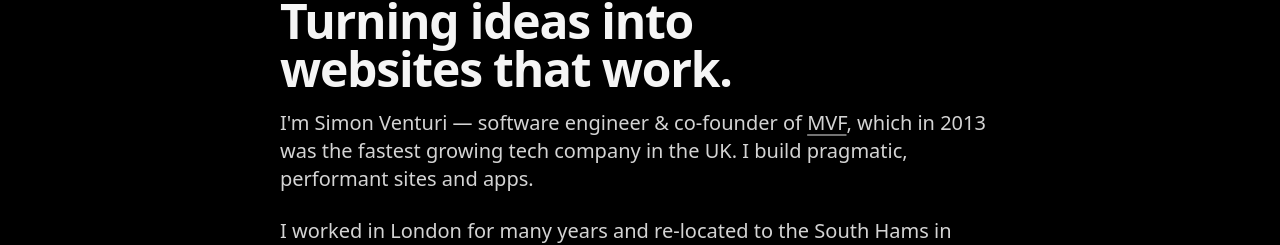
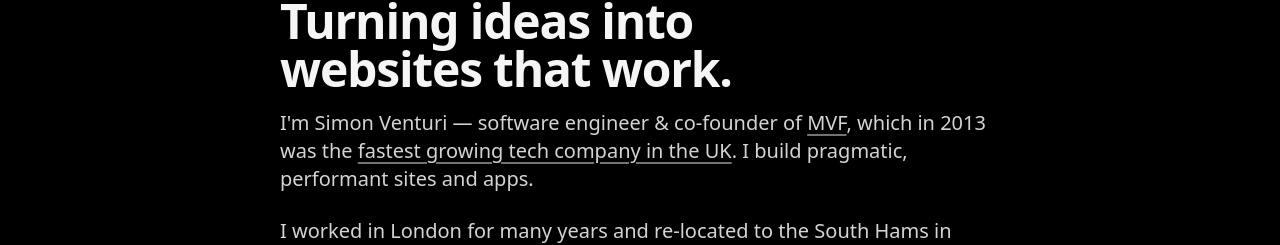
Before and after one commit to simonventuri/venturi-web-consulting, a Next.js app: page / in a window 1280 px wide. Shown: the part 172-417 px from the top of the page. Built offline with nearby package versions, Linux system fonts and the light colour scheme.

Commit message:
Added hyperlink to fastest growing company story.

```diff
--- a/app/page.tsx
+++ b/app/page.tsx
@@ -22,7 +22,7 @@ export default function Page() {
       <section id="intro" className="section">
         <div className="container">
           <h1 className="h1 mb-4">Turning ideas into<br />websites that work.</h1>
-          <p className="lead mb-6">I'm Simon Venturi — software engineer & co-founder of <a href="https://www.mvfglobal.com/" className="underline hover:text-white transition-colors">MVF</a>, which in 2013 was the fastest growing tech company in the UK. I build pragmatic, performant sites and apps.</p>
+          <p className="lead mb-6">I'm Simon Venturi — software engineer & co-founder of <a href="https://www.mvfglobal.com/" target="_blank" className="underline hover:text-white transition-colors">MVF</a>, which in 2013 was the <a href="https://www.hiscox.co.uk/business-blog/tech-track-100-mvf-became-fastest-growing-tech-company" target="_blank" className="underline hover:text-white transition-colors">fastest growing tech company in the UK</a>. I build pragmatic, performant sites and apps.</p>
           <p className="lead mb-6">I worked in London for many years and re-located to the South Hams in 2019. I have a wealth of web experience and know that when it comes to ideas and businesses, boilerplate, one size fits all solutions don't always fit.</p>
           <p className="lead mb-6">I'm passionate about helping businesses grow and succeed online. Let's work together to create something amazing.</p>
           <div className="flex gap-3 mb-8">
```
